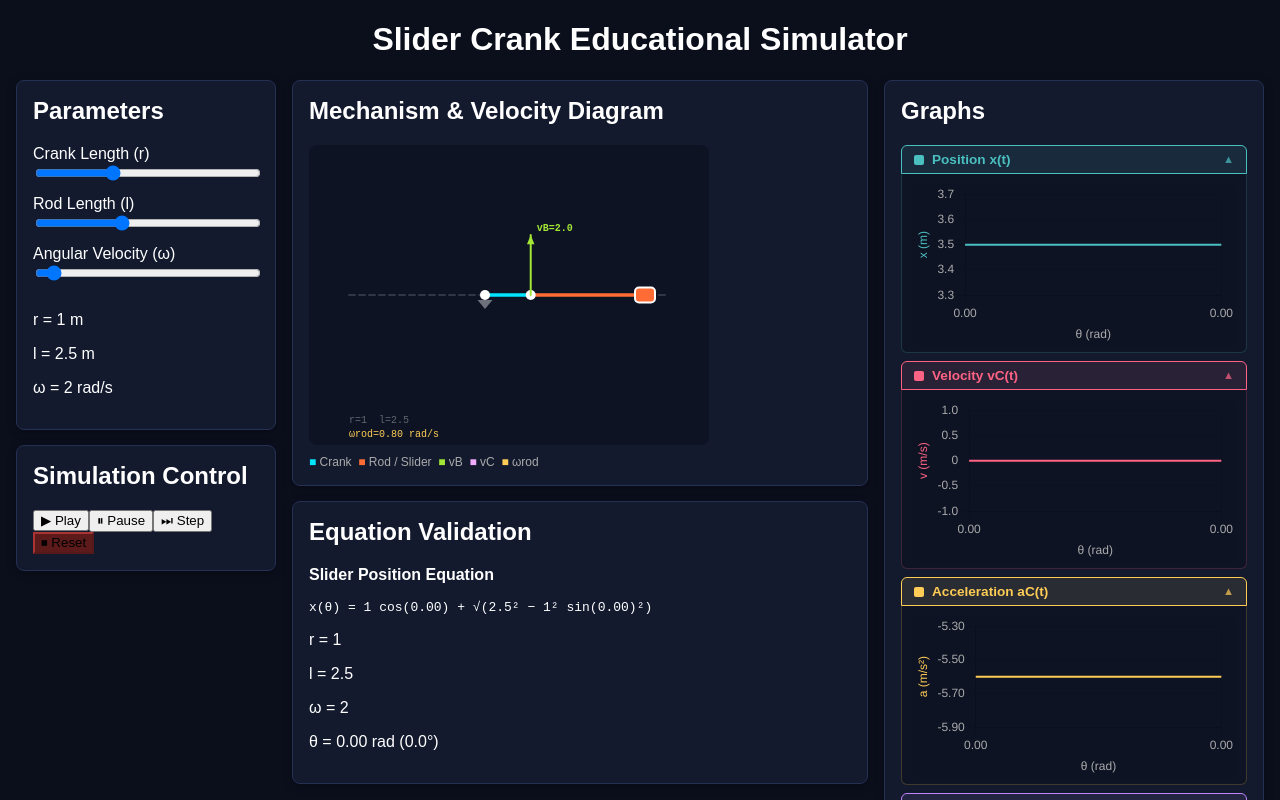
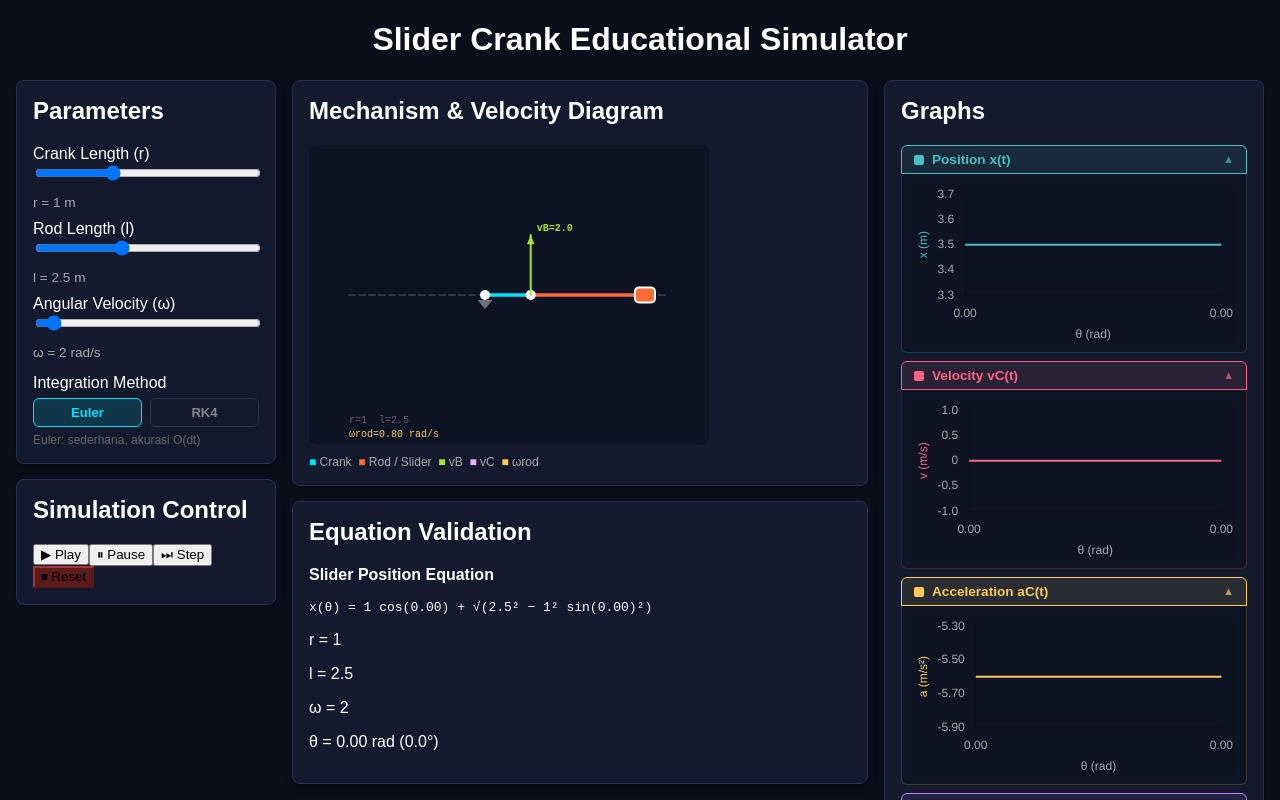
Before and after one commit to raihanrr17/Simulasi-Slider-Crank, a React (Vite) app: page / in a window 1280 px wide. Shown: the top 800 px of the page. Built offline with nearby package versions, Linux system fonts and the light colour scheme.

Commit message:
Refactor ControlPanel component structure

```diff
--- a/src/components/ControlPanel.jsx
+++ b/src/components/ControlPanel.jsx
@@ -1,30 +1,42 @@
-
-export default function ControlPanel({r,l,omega,setR,setL,setOmega}){
-
-return(
-
+export default function ControlPanel({ r, l, omega, method, setR, setL, setOmega, setMethod }) {
+  return (
     <div className="panel">
-
       <h2>Parameters</h2>
 
       <label>Crank Length (r)</label>
       <input type="range" min="0.5" max="2" step="0.1" value={r}
-onChange={e=>setR(parseFloat(e.target.value))}/>
+        onChange={e => setR(parseFloat(e.target.value))} />
+      <p style={{ margin: "0 0 10px", fontSize: "0.85rem", color: "#aaa" }}>r = {r} m</p>
 
       <label>Rod Length (l)</label>
       <input type="range" min="1" max="5" step="0.1" value={l}
-onChange={e=>setL(parseFloat(e.target.value))}/>
+        onChange={e => setL(parseFloat(e.target.value))} />
+      <p style={{ margin: "0 0 10px", fontSize: "0.85rem", color: "#aaa" }}>l = {l} m</p>
 
       <label>Angular Velocity (ω)</label>
       <input type="range" min="1" max="20" step="1" value={omega}
-onChange={e=>setOmega(parseFloat(e.target.value))}/>
+        onChange={e => setOmega(parseFloat(e.target.value))} />
+      <p style={{ margin: "0 0 14px", fontSize: "0.85rem", color: "#aaa" }}>ω = {omega} rad/s</p>
 
-<p>r = {r} m</p>
-<p>l = {l} m</p>
-<p>ω = {omega} rad/s</p>
-
+      <label style={{ display: "block", marginBottom: 6 }}>Integration Method</label>
+      <div style={{ display: "flex", gap: 8 }}>
+        {["euler", "rk4"].map(m => (
+          <button key={m} onClick={() => setMethod(m)} style={{
+            flex: 1, padding: "6px 0", borderRadius: 6, cursor: "pointer",
+            fontWeight: "bold", fontSize: "0.82rem",
+            background: method === m ? (m === "euler" ? "#00e5ff22" : "#c084fc22") : "transparent",
+            border: `1px solid ${method === m ? (m === "euler" ? "#00e5ff" : "#c084fc") : "#334"}`,
+            color: method === m ? (m === "euler" ? "#00e5ff" : "#c084fc") : "#888",
+          }}>
+            {m === "euler" ? "Euler" : "RK4"}
+          </button>
+        ))}
       </div>
-
+      <p style={{ margin: "6px 0 0", fontSize: "0.75rem", color: "#666" }}>
+        {method === "euler"
+          ? "Euler: sederhana, akurasi O(dt)"
+          : "Runge-Kutta 4: akurasi O(dt⁴)"}
+      </p>
+    </div>
   )
-
 }
```
Lines whose indentation alone changed are shown as unchanged.
